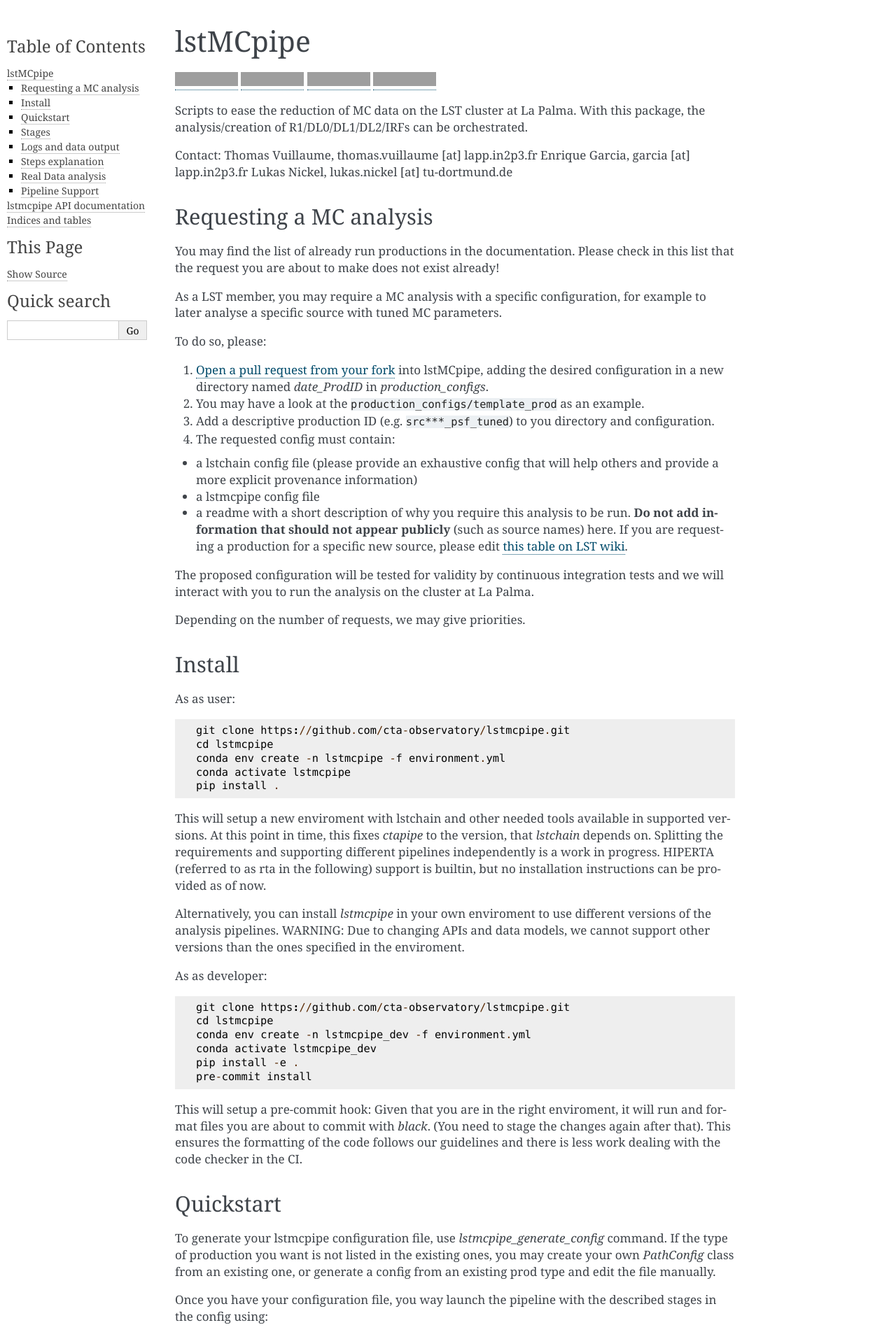
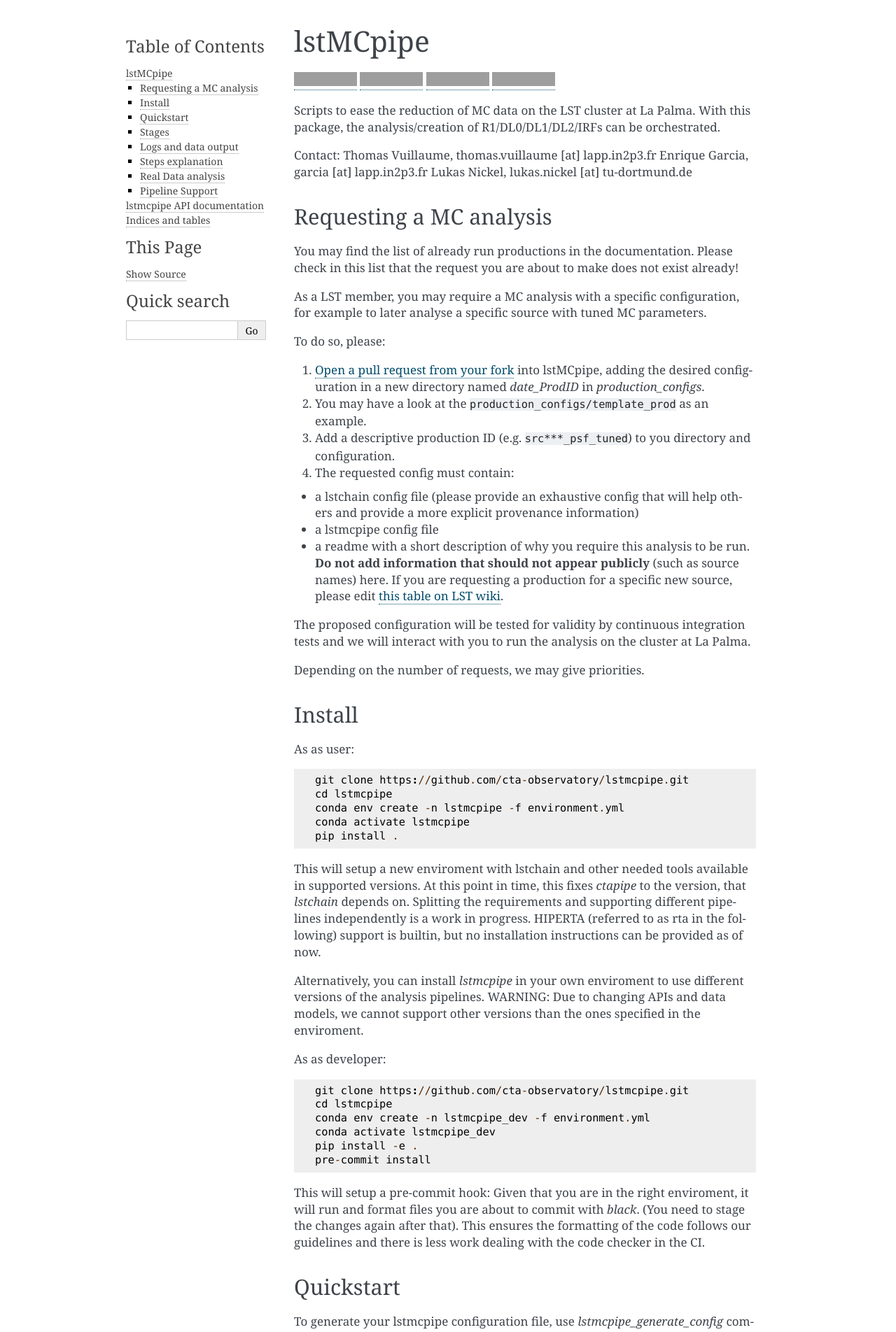
Before and after one commit to cta-observatory/lstmcpipe, a Sphinx documentation site: the page built from docs/index.rst, in a window 1280 px wide. Shown: the top 1904 px of the page at 70% size. Built offline with Sphinx 7.4.7, drawn with Linux system fonts in a browser that asks for light colours; pages that are not in the unit, such as notebooks, are missing from menus; grey boxes are pictures that could not be loaded.

Commit message:
good to go

```diff
--- a/docs/conf.py
+++ b/docs/conf.py
@@ -71,9 +71,6 @@ exclude_patterns = ['_build', 'Thumbs.db', '.DS_Store']
 #
 html_theme = 'alabaster'
 
-html_theme_options = {
-    'page_width': 'auto',
-}
 
 # Add any paths that contain custom static files (such as style sheets) here,
 # relative to this directory. They are copied after the builtin static files,
```
Also changed, not shown: 1 other file.
